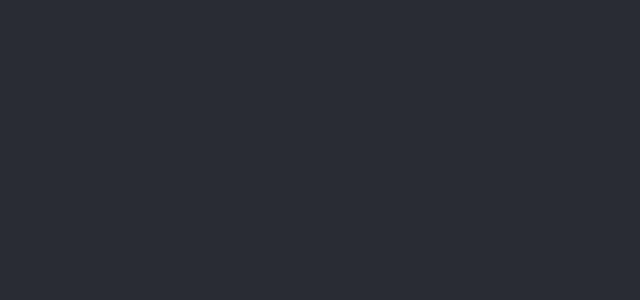
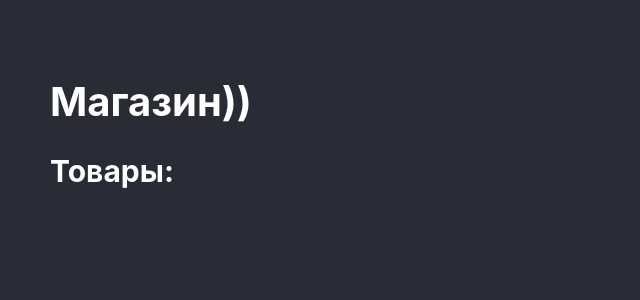
Before and after one commit to Kiri1111/other, a React (Create React App) app: page / in a window 1280 px wide. Shown: the top 300 px of the page, without its empty margins (0-640 px from the left). Built offline with nearby package versions, Linux system fonts and the light colour scheme.

Commit message:
feat: test first

```diff
--- a/package.json
+++ b/package.json
@@ -27,7 +27,8 @@
     "redux-thunk": "^2.4.2",
     "typescript": "^4.4.2",
     "uuid": "^9.0.0",
-    "web-vitals": "^2.1.0"
+    "web-vitals": "^2.1.0",
+    "zustand": "^4.3.7"
   },
   "scripts": {
     "start": "react-scripts start",
--- a/src/App.module.css
+++ b/src/App.module.css
@@ -4,6 +4,8 @@
     background-color: #292C34;
     width: 100%;
     height: 100vh;
+    color: white;
+    font-size: 20px;
 }
 
 .buttonA {
--- a/src/App.tsx
+++ b/src/App.tsx
@@ -5,6 +5,8 @@ import s from './App.module.css'
 import {useDispatch, useSelector} from "react-redux";
 import {RootReducerType} from "./store";
 import {changeConditionAC} from "./VisionReducer";
+import {MainPage} from "./firstTest/ui/mainPage";
+import {Header} from "./firstTest/ui/Header";
 
 const App = () => {
     const dispatch = useDispatch()
@@ -15,6 +17,8 @@ const App = () => {
     return (
 
         <div className={s.app}>
+            <Header/>
+            <MainPage/>
         </div>
     );
 };
--- /dev/null
+++ b/src/firstTest/ui/Header.tsx
@@ -0,0 +1,9 @@
+import React from 'react';
+
+export const Header = () => {
+    return (
+        <div>
+            <h1> Магазин))</h1>
+        </div>
+    );
+};
--- /dev/null
+++ b/src/firstTest/ui/mainPage.tsx
@@ -0,0 +1,12 @@
+import React from 'react';
+
+export const MainPage = () => {
+    return (
+        <div>
+
+            <h2>Товары:</h2>
+
+
+        </div>
+    );
+};
```
Also changed, not shown: src/Zustand store/store.ts (deleted, +0 -39 lines), src/Debounce/newComponent/comp.tsx (added), 1 other file (tests, documents, lock files or other folders).
